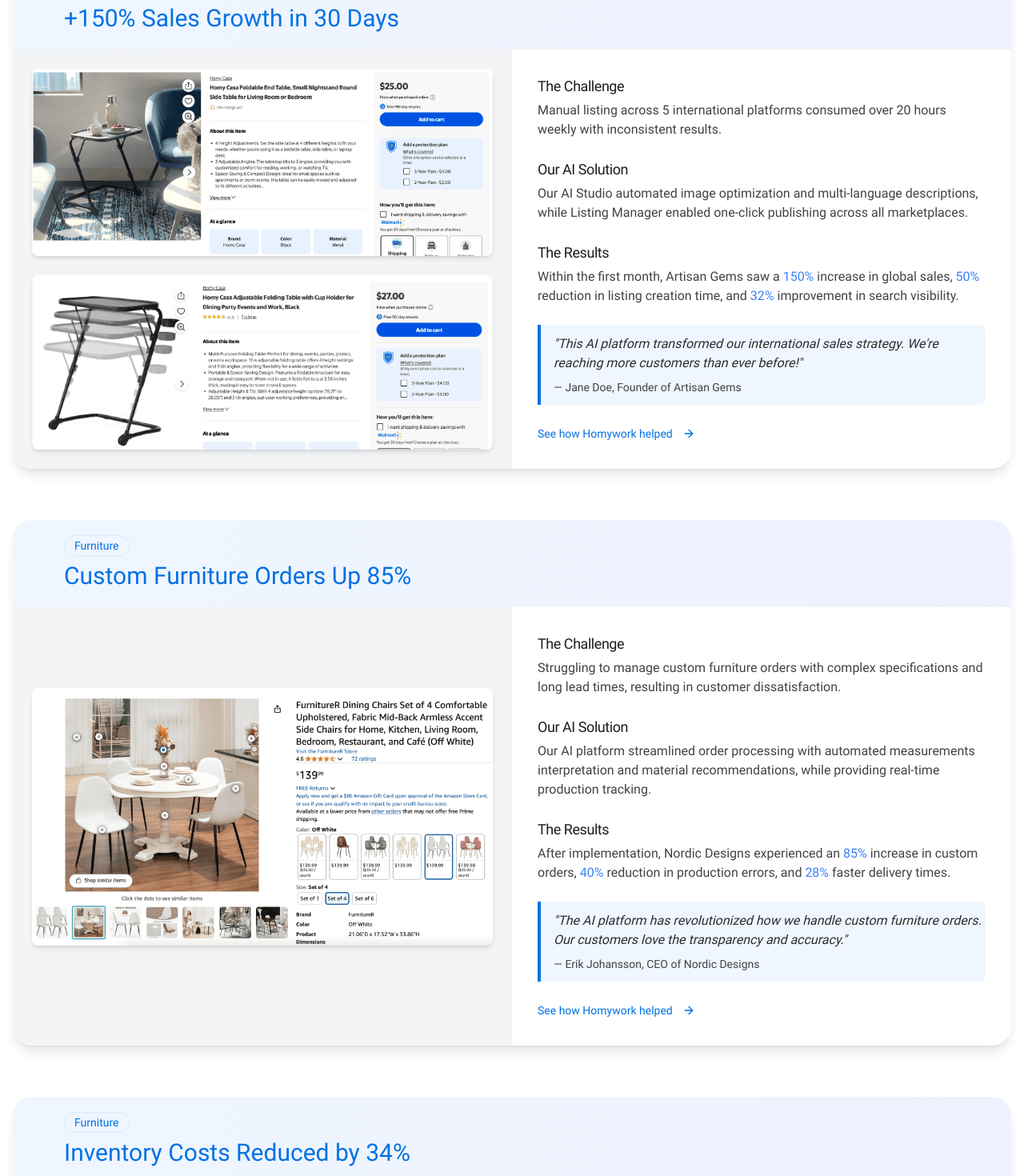
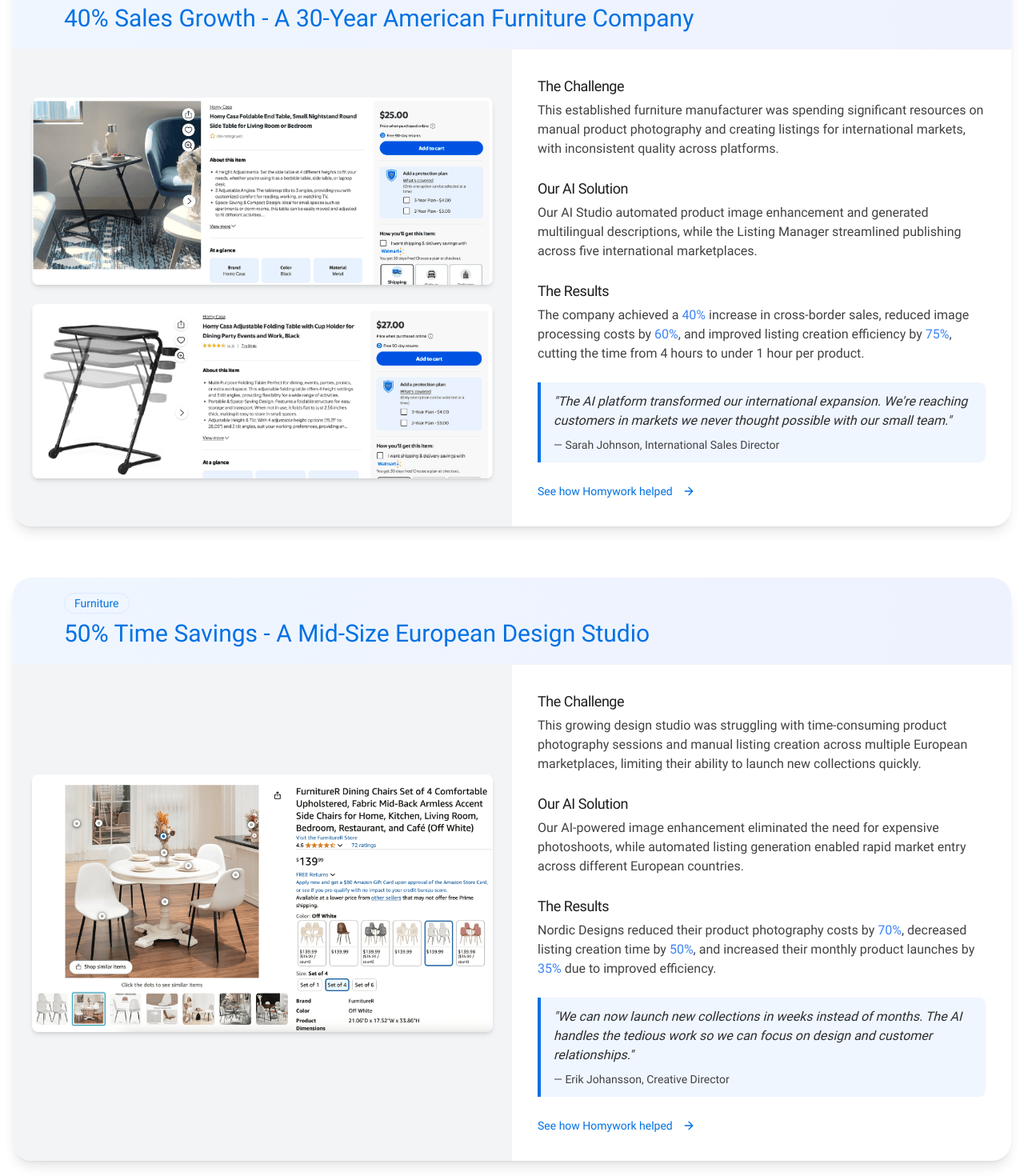
Before and after one commit to WillingE/ai-commerce-homefront, a React (Vite) app: page /use-cases in a window 1280 px wide. Shown: the part 580-2050 px from the top of the page at 80% size. Built offline with nearby package versions, Linux system fonts and the light colour scheme.

Commit message:
Refactor: Update Use Cases page content
Update the text content of the three case studies on the

```diff
--- a/src/pages/UseCasesPage.tsx
+++ b/src/pages/UseCasesPage.tsx
@@ -1,3 +1,4 @@
+
 import Navbar from "@/components/Navbar";
 import Footer from "@/components/Footer";
 import UseCasesHeader from "@/components/use-cases/UseCasesHeader";
@@ -27,64 +28,62 @@ const UseCasesPage = () => {
           <div className="container max-w-7xl mx-auto px-4 py-16 md:py-24">
             <AnimatedElement animation="fade-up" delay={0} duration={800}>
               <CaseStudy
-                headline="+150% Sales Growth in 30 Days"
+                headline="40% Sales Growth - A 30-Year American Furniture Company"
                 clientName="Artisan Gems"
                 industry="Furniture"
                 primaryImage="/lovable-uploads/328328eb-cdb0-4de6-b738-70ea44db5315.png"
                 secondaryImage="/lovable-uploads/1bd9f347-beb2-4d11-8231-753e9de4054c.png"
-                challenge="Manual listing across 5 international platforms consumed over 20 hours weekly with inconsistent results."
-                solution="Our AI Studio automated image optimization and multi-language descriptions, while Listing Manager enabled one-click publishing across all marketplaces."
+                challenge="This established furniture manufacturer was spending significant resources on manual product photography and creating listings for international markets, with inconsistent quality across platforms."
+                solution="Our AI Studio automated product image enhancement and generated multilingual descriptions, while the Listing Manager streamlined publishing across five international marketplaces."
                 detailedResults={
                   <p>
-                    Within the first month, Artisan Gems saw a <HighlightedMetric>150%</HighlightedMetric> increase in global sales, <HighlightedMetric>50%</HighlightedMetric> reduction in listing creation time, and <HighlightedMetric>32%</HighlightedMetric> improvement in search visibility.
+                    The company achieved a <HighlightedMetric>40%</HighlightedMetric> increase in cross-border sales, reduced image processing costs by <HighlightedMetric>60%</HighlightedMetric>, and improved listing creation efficiency by <HighlightedMetric>75%</HighlightedMetric>, cutting the time from 4 hours to under 1 hour per product.
                   </p>
                 }
-                quote="This AI platform transformed our international sales strategy. We're reaching more customers than ever before!"
-                quoteAuthor="Jane Doe, Founder of Artisan Gems"
+                quote="The AI platform transformed our international expansion. We're reaching customers in markets we never thought possible with our small team."
+                quoteAuthor="Sarah Johnson, International Sales Director"
                 learnMoreLink="#"
                 learnMoreText="See how Homywork helped"
               />
             </AnimatedElement>
 
-            {/* Updated case study with first uploaded image */}
             <AnimatedElement animation="fade-up" delay={300} duration={800}>
               <CaseStudy
-                headline="Custom Furniture Orders Up 85%"
+                headline="50% Time Savings - A Mid-Size European Design Studio"
                 clientName="Nordic Designs"
                 industry="Furniture"
                 primaryImage="/lovable-uploads/09c7c9b6-558f-472c-adc8-8bbe8e3c1568.png"
                 secondaryImage=""
-                challenge="Struggling to manage custom furniture orders with complex specifications and long lead times, resulting in customer dissatisfaction."
-                solution="Our AI platform streamlined order processing with automated measurements interpretation and material recommendations, while providing real-time production tracking."
+                challenge="This growing design studio was struggling with time-consuming product photography sessions and manual listing creation across multiple European marketplaces, limiting their ability to launch new collections quickly."
+                solution="Our AI-powered image enhancement eliminated the need for expensive photoshoots, while automated listing generation enabled rapid market entry across different European countries."
                 detailedResults={
                   <p>
-                    After implementation, Nordic Designs experienced an <HighlightedMetric>85%</HighlightedMetric> increase in custom orders, <HighlightedMetric>40%</HighlightedMetric> reduction in production errors, and <HighlightedMetric>28%</HighlightedMetric> faster delivery times.
+                    Nordic Designs reduced their product photography costs by <HighlightedMetric>70%</HighlightedMetric>, decreased listing creation time by <HighlightedMetric>50%</HighlightedMetric>, and increased their monthly product launches by <HighlightedMetric>35%</HighlightedMetric> due to improved efficiency.
                   </p>
                 }
-                quote="The AI platform has revolutionized how we handle custom furniture orders. Our customers love the transparency and accuracy."
-                quoteAuthor="Erik Johansson, CEO of Nordic Designs"
+                quote="We can now launch new collections in weeks instead of months. The AI handles the tedious work so we can focus on design and customer relationships."
+                quoteAuthor="Erik Johansson, Creative Director"
                 learnMoreLink="#"
                 learnMoreText="See how Homywork helped"
               />
             </AnimatedElement>
 
-            {/* Updated case study with second uploaded image */}
             <AnimatedElement animation="fade-up" delay={600} duration={800}>
               <CaseStudy
-                headline="Inventory Costs Reduced by 34%"
+                headline="3x Listing Speed - A Growing Online Furniture Retailer"
                 clientName="Urban Living Furniture"
                 industry="Furniture"
                 primaryImage="/lovable-uploads/b232ee87-5bf4-4694-bf8b-8b96f014346c.png"
                 secondaryImage=""
-                challenge="Inefficient inventory management led to overstocking of slow-moving items and stockouts of popular products, causing financial strain."
-                solution="Our AI-powered inventory forecasting system analyzed sales patterns, seasonal trends, and market data to optimize stock levels across all product categories."
+                challenge="This fast-growing online retailer needed to scale their catalog quickly but was bottlenecked by manual product listing processes and inconsistent image quality across their growing inventory."
+                solution="Our platform automated image optimization and standardized product descriptions, while enabling bulk listing uploads across multiple sales channels with consistent branding and quality."
                 detailedResults={
                   <p>
-                    Within just three months, Urban Living achieved a <HighlightedMetric>34%</HighlightedMetric> reduction in inventory costs, <HighlightedMetric>65%</HighlightedMetric> fewer stockouts, and <HighlightedMetric>22%</HighlightedMetric> improvement in cash flow.
+                    Urban Living achieved a <HighlightedMetric>25%</HighlightedMetric> increase in online sales, reduced image editing time by <HighlightedMetric>80%</HighlightedMetric>, and improved listing efficiency by <HighlightedMetric>200%</HighlightedMetric>, enabling them to list products 3x faster than before.
                   </p>
                 }
-                quote="The precision of the AI forecasting has transformed our business model. We're now more agile and financially healthier than ever before."
-                quoteAuthor="Maria Chen, Operations Director at Urban Living"
+                quote="The efficiency gains have been incredible. We can now manage three times the inventory with the same team size and maintain consistent quality across all our channels."
+                quoteAuthor="Maria Chen, Operations Manager"
                 learnMoreLink="#"
                 learnMoreText="See how Homywork helped"
               />
```
